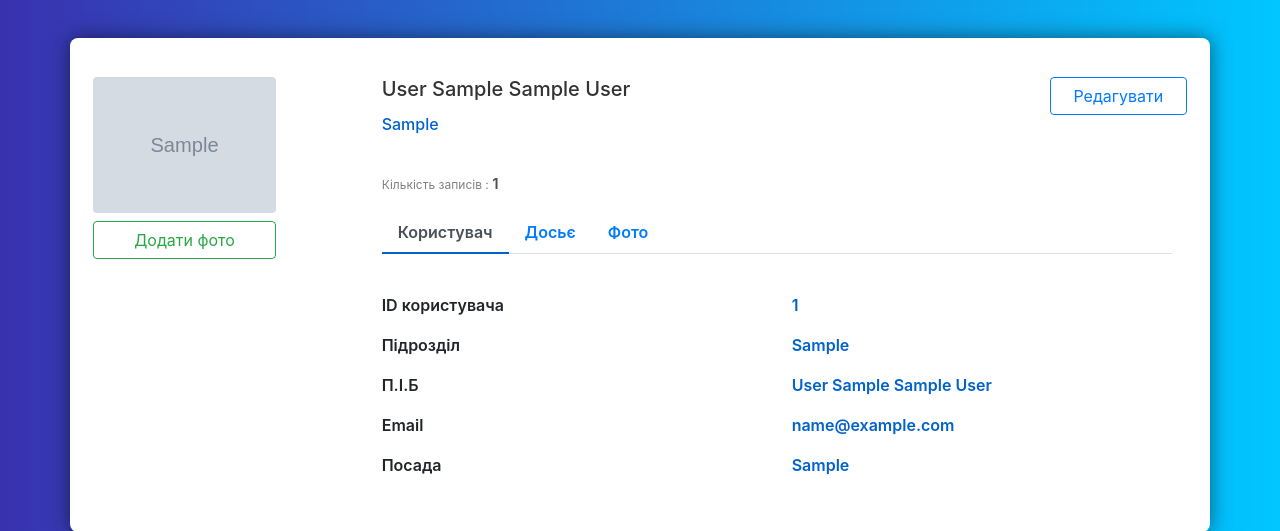
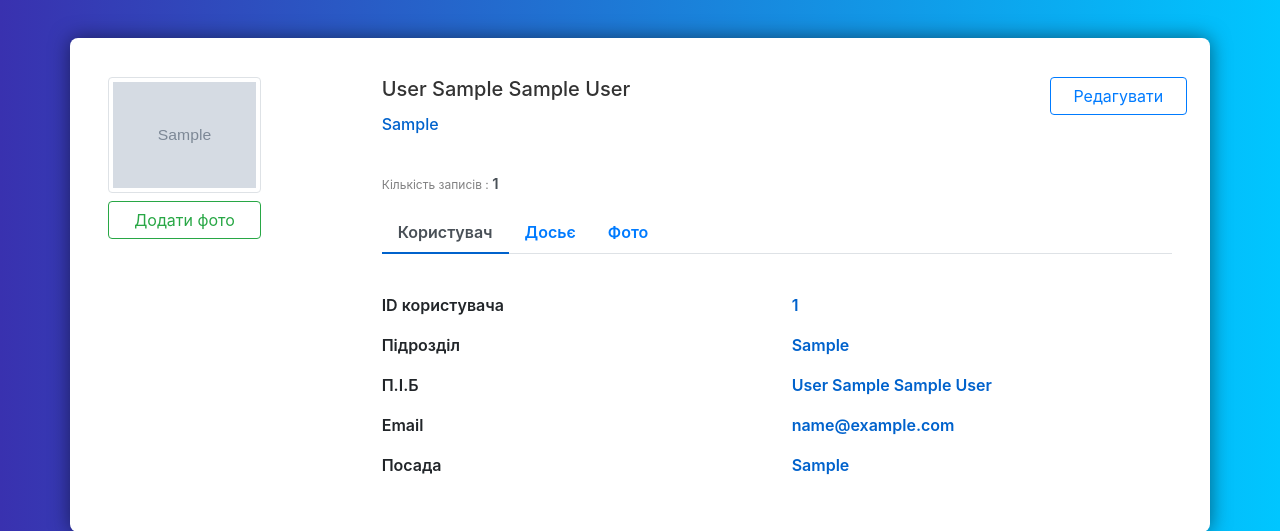
Before and after one commit to lakty/Lakmoes, a Flask app: page /my/ in a window 1280 px wide. Shown: the part 56-587 px from the top of the page. Run offline with Flask 2, Linux system fonts and the light colour scheme; a user stored in the database is signed in; tables that the repository leaves empty hold one stand-in row (values such as "Sample post"); grey boxes marked "Sample" are stand-in pictures; parts of the project's set-up code (start-up, migrations or seed data) failed here and were passed over; some libraries are stand-ins or nearby versions.

Commit message:
Исправил мелкий баг

```diff
--- a/app/templates/user_profile.html
+++ b/app/templates/user_profile.html
@@ -41,10 +41,10 @@
     <div class="row">
         <div class="col-md-2">
             <div class="row">
-                <img class="rounded img-fluid" src="{{ user.get_image()[-1] }}" onclick="$('#photos').modal('show');" alt="">
-            </div>
-            <div class="row mt-2">
-                <a href="{{ url_for('user_add_image', user_id=user.id ) }}" class="btn btn-outline-success btn-block">Додати фото</a>
+                <div class="col-md-12">
+                    <img class="rounded img-thumbnail mb-2" src="{{ user.get_image()[-1] }}" onclick="$('#photos').modal('show');" alt="">
+                    <a href="{{ url_for('user_add_image', user_id=user.id ) }}" class="btn btn-outline-success btn-block">Додати фото</a>
+                </div>
             </div>
         </div>
         <div class="offset-md-1 col-md-9">
```
